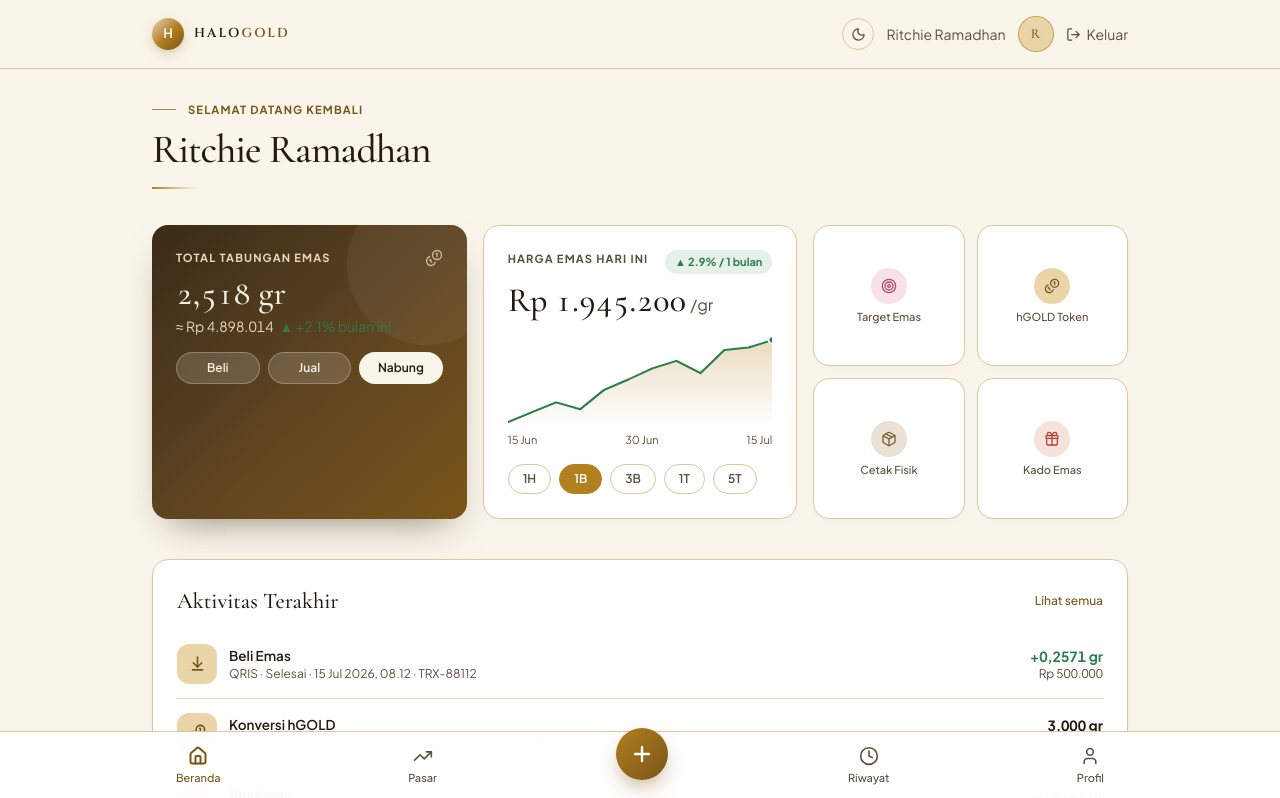
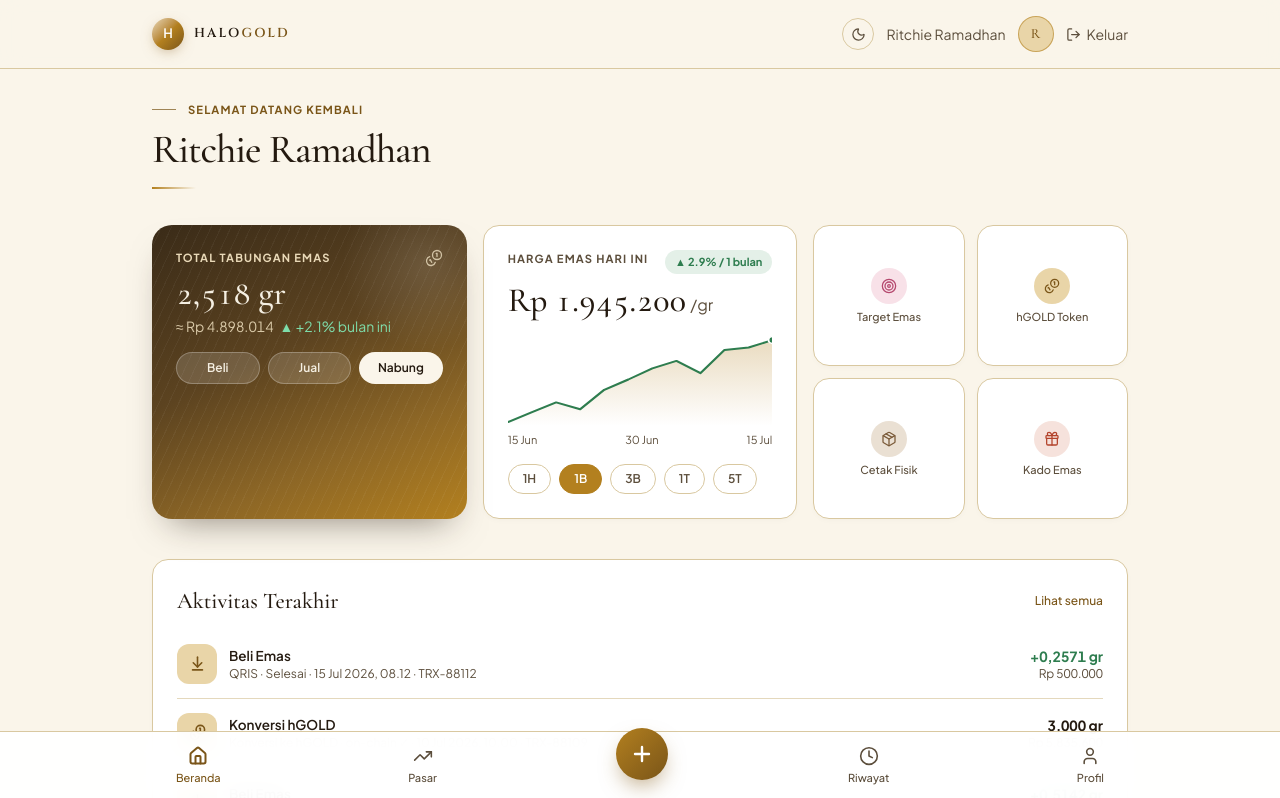
Before and after one commit to ritchie2024/halogold-fe-test, a Next.js app: page /dashboard in a window 1280 px wide. Shown: the top 798 px of the page. Built offline with nearby package versions, Linux system fonts and the light colour scheme.

Commit message:
Perbaiki kartu gold-gradient: warna tetap di kedua tema, tambah tekstur ornamen

```diff
--- a/app/dashboard/page.js
+++ b/app/dashboard/page.js
@@ -61,8 +61,7 @@ export default function DashboardPage() {
         <PageHeading eyebrow="Selamat Datang Kembali" title={user.name} />
 
         <div className="mt-9 grid grid-cols-1 gap-4 sm:grid-cols-3">
-          <div className="relative overflow-hidden rounded-2xl border-none bg-gradient-to-br from-[#3A2B18] via-[#5C4320] to-gold-deep p-5 text-on-gold shadow-[0_18px_36px_-18px_rgba(42,31,20,0.55)] sm:col-span-1 sm:p-6">
-            <span className="pointer-events-none absolute -right-10 -top-10 h-40 w-40 rounded-full bg-white/5" />
+          <div className="gold-hero-card sm:col-span-1">
             <div className="relative flex items-start justify-between">
               <p className="label-eyebrow text-gold-soft">
                 Total Tabungan Emas
@@ -74,9 +73,9 @@ export default function DashboardPage() {
             <p className="relative mt-2 font-serif text-hero-figure figure-nums">
               {formatGram(balanceGram)}
             </p>
-            <p className="relative mt-1 flex items-center gap-1.5 text-sm text-[#E5D6B5]">
+            <p className="relative mt-1 flex items-center gap-1.5 text-sm text-on-gold-muted">
               <span className="figure-nums">&asymp; {formatIDR(balanceIdr)}</span>
-              <span className="text-positive/90">
+              <span className="text-on-gold-positive">
                 &#9650; +{balanceMonthlyGrowthPct}% bulan ini
               </span>
             </p>
--- a/app/emas-berimbal/page.js
+++ b/app/emas-berimbal/page.js
@@ -95,8 +95,7 @@ export default function EmasBerimbalPage() {
               &mdash; imbal hasil dibayar dalam gram.
             </p>
 
-            <div className="mt-5 relative overflow-hidden rounded-2xl border-none bg-gradient-to-br from-[#3A2B18] via-[#5C4320] to-gold-deep p-5 text-on-gold shadow-[0_18px_36px_-18px_rgba(42,31,20,0.55)] sm:p-6">
-              <span className="pointer-events-none absolute -right-10 -top-10 h-40 w-40 rounded-full bg-white/5" />
+            <div className="mt-5 gold-hero-card">
               <p className="label-eyebrow text-gold-soft">Sedang Ditempatkan</p>
               <p className="relative mt-2 font-serif text-hero-figure figure-nums">
                 {formatGram(yieldActivePosition.gram).replace(" gr", "")}{" "}
--- a/app/globals.css
+++ b/app/globals.css
@@ -17,6 +17,9 @@
   --color-positive: #2e7d4f;
   --color-negative: #b3432b;
   --color-on-gold: #f5efe2;    /* teks tetap terang di atas kartu gold-gradient gelap (kedua tema) */
+  --color-on-gold-positive: #7eddaa; /* hijau tetap terang di atas kartu gelap, TIDAK ikut toggle tema */
+  --color-on-gold-negative: #f0937c;
+  --color-on-gold-muted: #d9c9a8;
 
   --card-shadow: 0 3px 14px -5px rgba(36, 26, 16, 0.12);
   --card-shadow-hover: 0 12px 28px -10px rgba(36, 26, 16, 0.2);
@@ -161,7 +164,53 @@ body {
   font-feature-settings: "tnum" 1;
 }
 
-/* ---- Tombol primer: gradasi gold + highlight kaca tipis di atas (modern, bukan flat) ---- */
+/* ---- Kartu "hero" gold-gradient — dipakai untuk saldo & posisi utama.
+   Latar SENGAJA pakai warna tetap (bukan token tema), supaya kartu ini selalu
+   konsisten gelap di light maupun dark mode — identik dengan perlakuan logo
+   & ilustrasi koin. Ditambah tekstur garis halus ala "brushed gold" + radial
+   glow supaya latar tidak terasa polos. ---- */
+.gold-hero-card {
+  position: relative;
+  overflow: hidden;
+  border-radius: var(--radius-lg);
+  padding: 1.25rem;
+  color: var(--color-on-gold);
+  background: linear-gradient(155deg, #3a2b18 0%, #5c4320 42%, #8c6626 72%, #b3801f 100%);
+  box-shadow: 0 18px 36px -18px rgba(42, 31, 20, 0.55);
+}
+@media (min-width: 640px) {
+  .gold-hero-card {
+    padding: 1.5rem;
+  }
+}
+.gold-hero-card::before {
+  content: "";
+  position: absolute;
+  inset: 0;
+  background-image: repeating-linear-gradient(
+    115deg,
+    rgba(255, 255, 255, 0.045) 0px,
+    rgba(255, 255, 255, 0.045) 1px,
+    transparent 1px,
+    transparent 9px
+  );
+  pointer-events: none;
+}
+.gold-hero-card::after {
+  content: "";
+  position: absolute;
+  right: -44px;
+  top: -44px;
+  width: 170px;
+  height: 170px;
+  border-radius: 999px;
+  background: radial-gradient(circle, rgba(255, 255, 255, 0.12) 0%, transparent 70%);
+  pointer-events: none;
+}
+
+.text-on-gold-positive { color: var(--color-on-gold-positive); }
+.text-on-gold-negative { color: var(--color-on-gold-negative); }
+.text-on-gold-muted { color: var(--color-on-gold-muted); }
 .btn-primary {
   position: relative;
   display: inline-flex;
--- a/app/hgold-token/page.js
+++ b/app/hgold-token/page.js
@@ -77,8 +77,7 @@ export default function HgoldTokenPage() {
         <PageHeading eyebrow="RWA \u00b7 Fitur Lanjutan" title="hGOLD Token" />
 
         {/* Kartu saldo token — gold gradient, sama treatment dengan kartu saldo utama */}
-        <div className="mt-6 relative overflow-hidden rounded-2xl border-none bg-gradient-to-br from-[#3A2B18] via-[#5C4320] to-gold-deep p-5 text-on-gold shadow-[0_18px_36px_-18px_rgba(42,31,20,0.55)] sm:p-6">
-          <span className="pointer-events-none absolute -right-10 -top-10 h-40 w-40 rounded-full bg-white/5" />
+        <div className="mt-6 gold-hero-card">
           <div className="relative flex items-start justify-between">
             <p className="label-eyebrow text-gold-soft">Saldo Token</p>
             <span className="rounded-full bg-white/15 px-2.5 py-1 text-[10px] font-bold uppercase tracking-wide text-[#F2D896]">
--- a/app/kirim-kado/page.js
+++ b/app/kirim-kado/page.js
@@ -198,8 +198,7 @@ export default function KirimKadoPage() {
                   <p className="label-eyebrow mb-2 mt-5 text-ink-2">
                     Kartu Ucapan
                   </p>
-                  <div className="relative overflow-hidden rounded-xl bg-gradient-to-br from-[#3A2B18] via-[#5C4320] to-gold-deep p-4 text-on-gold">
-                    <span className="pointer-events-none absolute -right-6 -top-6 h-24 w-24 rounded-full bg-white/5" />
+                  <div className="gold-hero-card !p-4 !rounded-xl">
                     <p className="relative font-serif text-lg italic leading-snug">
                       &ldquo;{message}&rdquo;
                     </p>
--- a/app/nabung/page.js
+++ b/app/nabung/page.js
@@ -43,9 +43,9 @@ export default function NabungPage() {
               return (
                 <div
                   key={goal.id}
-                  className="rounded-2xl border-none bg-gradient-to-br from-[#3A2B18] via-[#5C4320] to-gold-deep p-5 text-on-gold shadow-[0_18px_36px_-18px_rgba(42,31,20,0.55)] sm:p-6"
+                  className="gold-hero-card"
                 >
-                  <div className="flex items-center justify-between">
+                  <div className="relative flex items-center justify-between">
                     <p className="label-eyebrow text-gold-soft">
                       {goal.icon} {goal.name}
                     </p>
--- a/components/StatCard.js
+++ b/components/StatCard.js
@@ -1,9 +1,7 @@
 export default function StatCard({ label, value, sub, variant = "default", icon, chart }) {
   if (variant === "gold") {
     return (
-      <div className="group relative overflow-hidden rounded-2xl border-none bg-gradient-to-br from-[#3A2B18] via-[#5C4320] to-gold-deep p-5 text-on-gold shadow-[0_18px_36px_-18px_rgba(42,31,20,0.55)] transition duration-300 hover:shadow-[0_22px_44px_-16px_rgba(42,31,20,0.6)] sm:p-6">
-        <span className="pointer-events-none absolute -right-10 -top-10 h-40 w-40 rounded-full bg-white/5 transition duration-500 group-hover:scale-110" />
-        <span className="pointer-events-none absolute -bottom-14 -left-8 h-32 w-32 rounded-full bg-gold-soft/10" />
+      <div className="gold-hero-card group transition duration-300 hover:shadow-[0_22px_44px_-16px_rgba(42,31,20,0.6)]">
         <div className="relative flex items-start justify-between">
           <p className="label-eyebrow text-gold-soft">
             {label}
@@ -12,7 +10,7 @@ export default function StatCard({ label, value, sub, variant = "default", icon,
         </div>
         <p className="relative mt-2 font-serif text-hero-figure figure-nums">{value}</p>
         {sub ? (
-          <p className="relative mt-1 text-sm text-[#E5D6B5]">{sub}</p>
+          <p className="relative mt-1 text-sm text-on-gold-muted">{sub}</p>
         ) : null}
       </div>
     );
```
